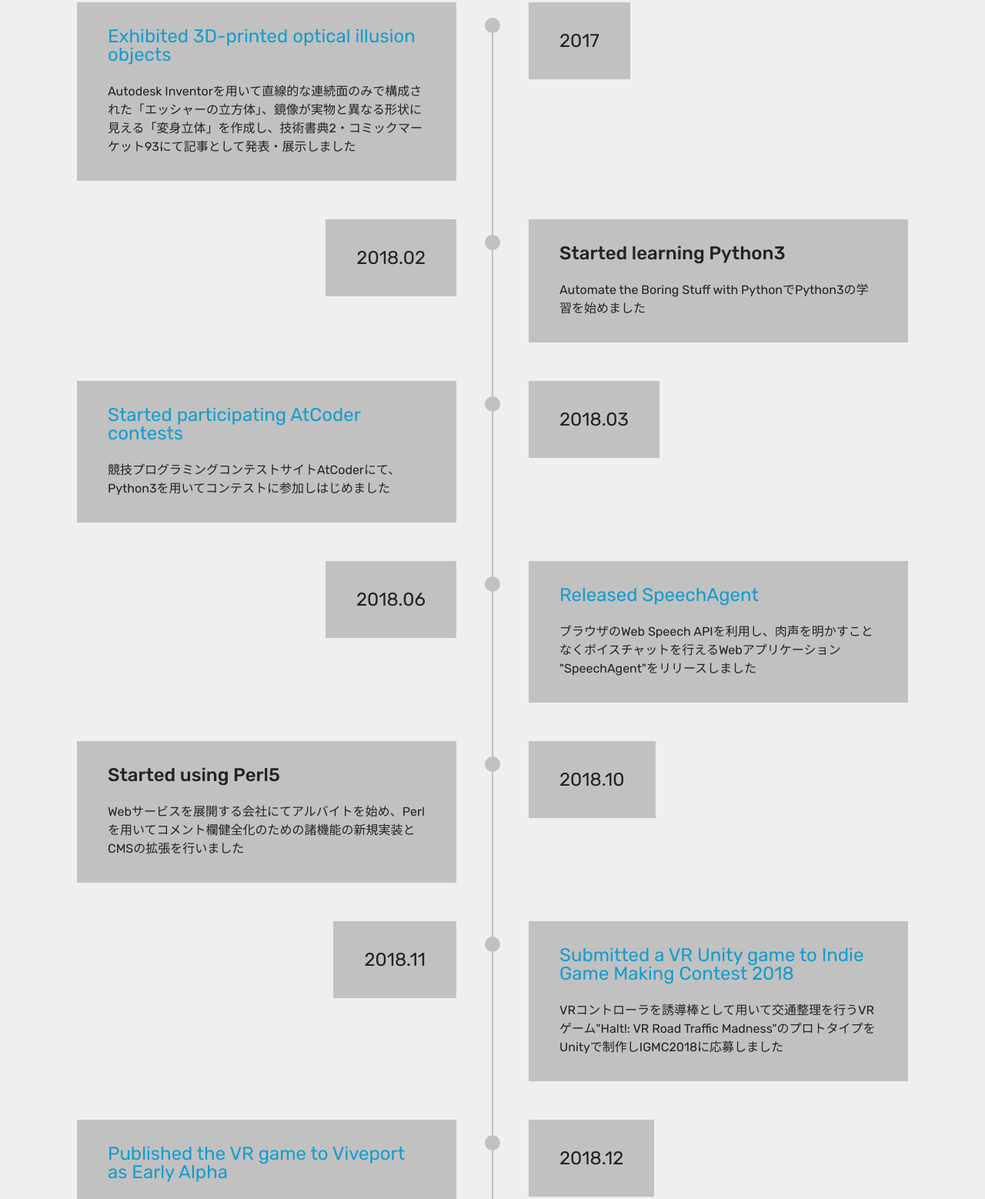
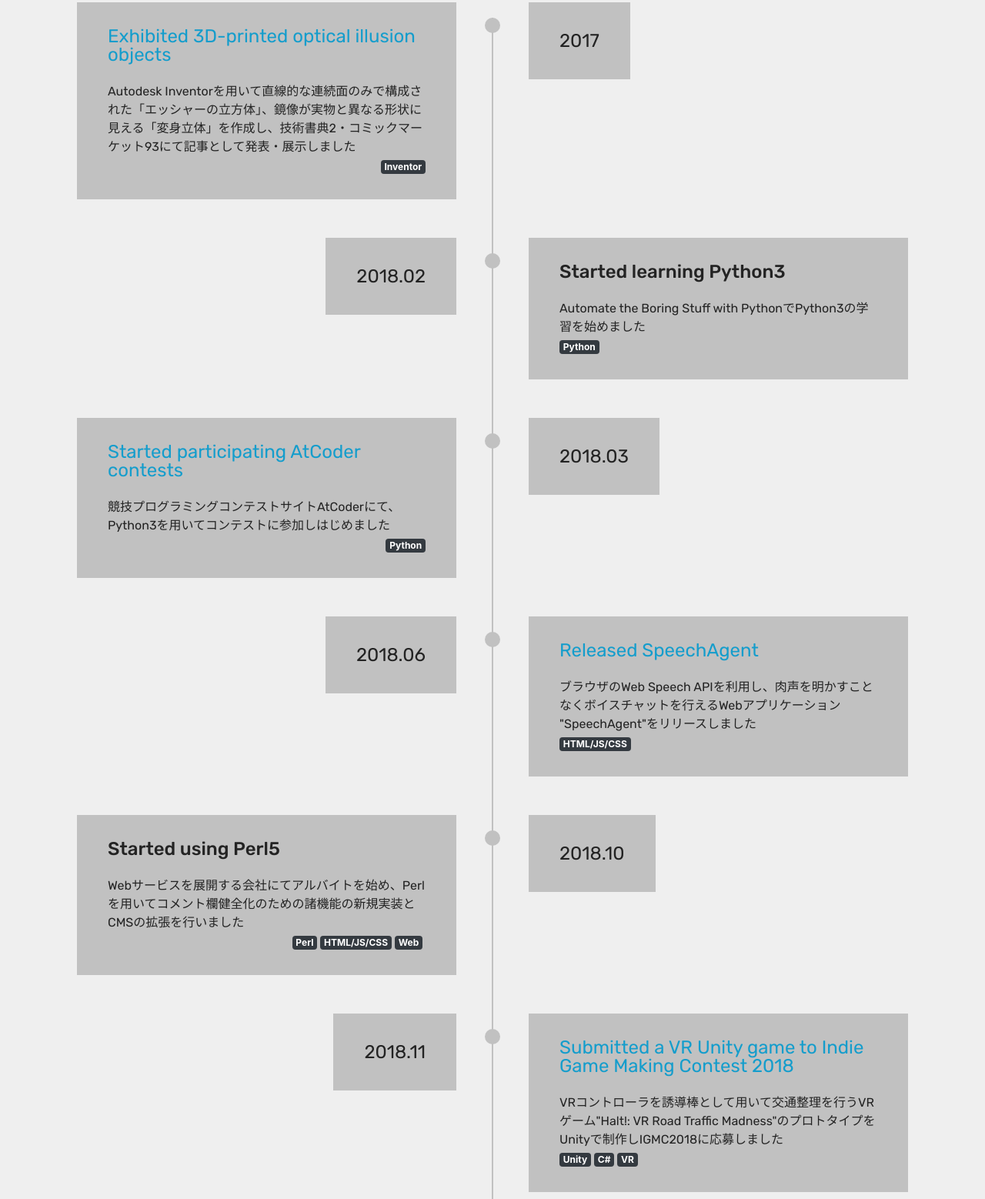
Before and after one commit to Napier-JP/0bsolete-Lab, a plain HTML site: page history.html in a window 1280 px wide. Shown: the part 634-2192 px from the top of the page at 77% size. Drawn offline with Linux system fonts and the light colour scheme.

Commit message:
add genre

```diff
--- a/history.html
+++ b/history.html
@@ -108,6 +108,7 @@
                                 <p><a href="3dprint.html">Exhibited 3D-printed optical illusion objects</a></p>
                             </h4>
                             <p class="mbr-timeline-text mbr-fonts-style display-7">Autodesk Inventorを用いて直線的な連続面のみで構成された「エッシャーの立方体」、鏡像が実物と異なる形状に見える「変身立体」を作成し、技術書典2・コミックマーケット93にて記事として発表・展示しました</p>
+                            <span class="badge badge-dark">Inventor</span>
                         </div>
                     </div>
                 </div>
@@ -123,6 +124,7 @@
                         <div class="timeline-text-content">
                             <h4 class="mbr-timeline-title pb-3 mbr-fonts-style display-5">Started learning Python3</h4>
                             <p class="mbr-timeline-text mbr-fonts-style display-7">Automate the Boring Stuff with PythonでPython3の学習を始めました</p>
+                            <span class="badge badge-dark">Python</span>
                         </div>
                     </div>
                 </div>
@@ -139,6 +141,7 @@
                         <div class="timeline-text-content">
                             <h4 class="mbr-timeline-title pb-3 mbr-fonts-style display-5"><a href="https://atcoder.jp/users/NapierJP">Started participating AtCoder contests</a></h4>
                             <p class="mbr-timeline-text mbr-fonts-style display-7">競技プログラミングコンテストサイトAtCoderにて、Python3を用いてコンテストに参加しはじめました</p>
+                            <span class="badge badge-dark">Python</span>
                         </div>
                     </div>
                 </div>
@@ -154,6 +157,7 @@
                         <div class="timeline-text-content">
                             <h4 class="mbr-timeline-title pb-3 mbr-fonts-style display-5"><a href="https://speech-agent.herokuapp.com/">Released SpeechAgent</a></h4>
                             <p class="mbr-timeline-text mbr-fonts-style display-7">ブラウザのWeb Speech APIを利用し、肉声を明かすことなくボイスチャットを行えるWebアプリケーション "SpeechAgent"をリリースしました</p>
+                            <span class="badge badge-dark">HTML/JS/CSS</span>
                         </div>
                     </div>
                 </div>
@@ -170,6 +174,7 @@
                         <div class="timeline-text-content">
                             <h4 class="mbr-timeline-title pb-3 mbr-fonts-style display-5">Started using Perl5</h4>
                             <p class="mbr-timeline-text mbr-fonts-style display-7">Webサービスを展開する会社にてアルバイトを始め、Perlを用いてコメント欄健全化のための諸機能の新規実装とCMSの拡張を行いました</p>
+                            <span class="badge badge-dark mr-1">Perl</span><span class="badge badge-dark mr-1">HTML/JS/CSS</span><span class="badge badge-dark mr-1">Web</span>
                         </div>
                     </div>
                 </div>
@@ -186,6 +191,7 @@
                         <div class="timeline-text-content">
                             <h4 class="mbr-timeline-title pb-3 mbr-fonts-style display-5"><a href="https://0bsoletelab.itch.io/halt-vr-traffic-officer-simulator">Submitted a VR Unity game to Indie Game Making Contest 2018</a></h4>
                             <p class="mbr-timeline-text mbr-fonts-style display-7">VRコントローラを誘導棒として用いて交通整理を行うVRゲーム"Halt!: VR Road Traffic Madness"のプロトタイプをUnityで制作しIGMC2018に応募しました</p>
+                            <span class="badge badge-dark mr-1">Unity</span><span class="badge badge-dark mr-1">C#</span><span class="badge badge-dark">VR</span>
                         </div>
                     </div>
                 </div>
@@ -201,6 +207,7 @@
                         <div class="timeline-text-content">
                             <h4 class="mbr-timeline-title pb-3 mbr-fonts-style display-5"><a href="https://www.viveport.com/apps/d4c0a385-3d9a-4064-9a29-a28a35a3d33d/Halt!:_VR_Road_Traffic_Madness/">Published the VR game to Viveport as Early Alpha</a></h4>
                             <p class="mbr-timeline-text mbr-fonts-style display-7">HTCのVRコンテンツプラットフォームViveportにてVR交通整理ゲーム"Halt!: VR Road Traffic Madness"のα版を公開しました</p>
+                            <span class="badge badge-dark mr-1">Unity</span><span class="badge badge-dark mr-1">C#</span><span class="badge badge-dark">VR</span>
                         </div>
                     </div>
                 </div>
@@ -216,6 +223,7 @@
                         <div class="timeline-text-content">
                             <h4 class="mbr-timeline-title pb-3 mbr-fonts-style display-5">Developed stress visualization web app</h4>
                             <p class="mbr-timeline-text mbr-fonts-style display-7">ASP.NETフレームワーク(C#)を用いて、ウェアラブルデバイスFitbitの脈拍JSONデータからストレス強度を推定し可視化するWebアプリケーションを試作しました</p>
+                            <span class="badge badge-dark mr-1">ASP.NET</span><span class="badge badge-dark mr-1">C#</span><span class="badge badge-dark mr-1">Web</span><span class="badge badge-dark mr-1">Azure</span>
                         </div>
                     </div>
                 </div>
@@ -231,8 +239,8 @@
                     <div class="col-xs-12 col-md-6 align-right">
                         <div class="timeline-text-content">
                             <h4 class="mbr-timeline-title pb-3 mbr-fonts-style display-5">Algorithm education mobile app with Unity</h4>
-
                             <p class="mbr-timeline-text mbr-fonts-style display-7">AWS Lambda, DynamoDBとの連携によってステージを動的に生成する、アルゴリズムをテーマにしたモバイルゲームの開発に取り組んでいます</p>
+                            <span class="badge badge-dark mr-1">Unity</span><span class="badge badge-dark mr-1">C#</span><span class="badge badge-dark mr-1">Python</span><span class="badge badge-dark mr-1">Mobile</span><span class="badge badge-dark">AWS</span>
                         </div>
                     </div>
                 </div>
```
